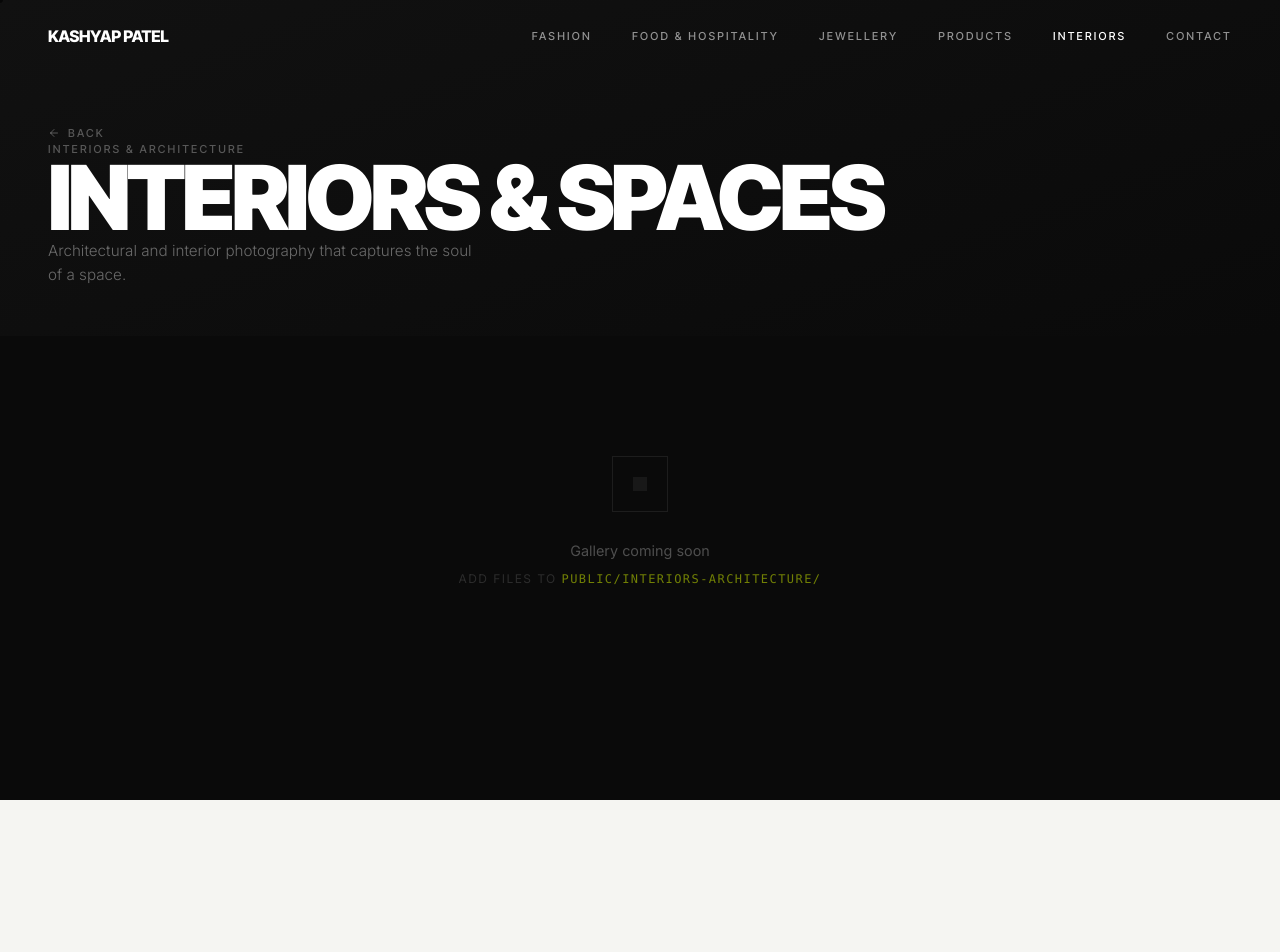
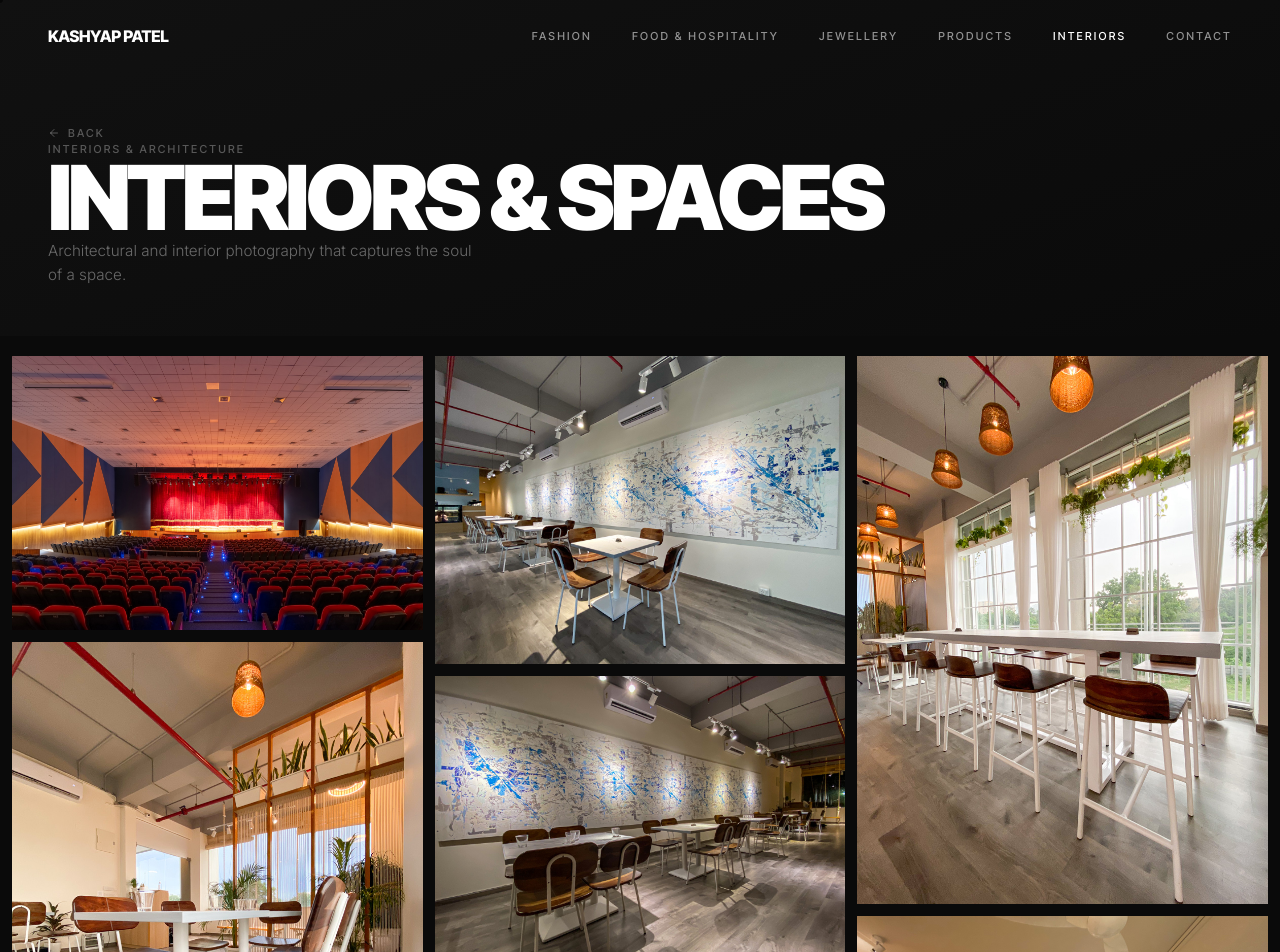
Before and after one commit to patelkashyap11-coder/kashyap-portfolio_v2, a Next.js app: page /interiors in a window 1280 px wide. Shown: the top 952 px of the page. Before the commit the page ends 800 px from the top, so only its background shows below. Built offline with nearby package versions, Linux system fonts and the light colour scheme.

Commit message:
Update page.tsx

```diff
--- a/app/interiors/page.tsx
+++ b/app/interiors/page.tsx
@@ -8,7 +8,18 @@ import type { MediaItem } from '@/components/GalleryPage';
 //   { src: '/interiors/video-01.mp4', type: 'video' },
 // ];
 
-const media: MediaItem[] = [];
+const media: MediaItem[] = [
+  { src: '/interiors/DSC02369-HDR.jpg', type: 'image', alt: 'Interiors' },
+  { src: '/interiors/IMG_0380.jpg', type: 'image', alt: 'Interiors' },
+  { src: '/interiors/IMG_0396.jpg', type: 'image', alt: 'Interiors' },
+  { src: '/interiors/IMG_0398.jpg', type: 'image', alt: 'Interiors' },
+  { src: '/interiors/IMG_0421.jpg', type: 'image', alt: 'Interiors' },
+  { src: '/interiors/IMG_0585.jpg', type: 'image', alt: 'Interiors' },
+  { src: '/interiors/IMG_2175.jpg', type: 'image', alt: 'Interiors' },
+  { src: '/interiors/IMG_7388.jpg', type: 'image', alt: 'Interiors' },
+  { src: '/interiors/IMG_8800.jpg', type: 'image', alt: 'Interiors' },
+  { src: '/interiors/IMG_8808.jpg', type: 'image', alt: 'Interiors' },
+];
 
 export default function Page() {
   return (
```
